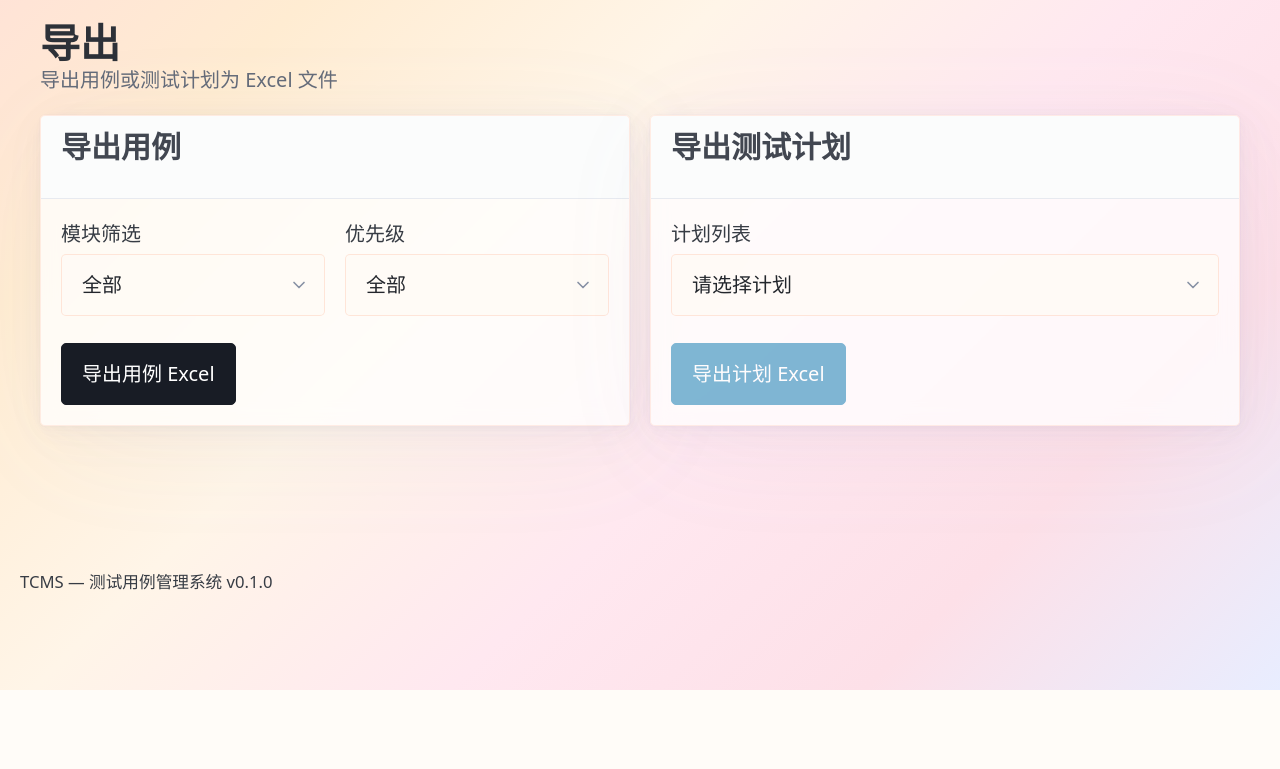
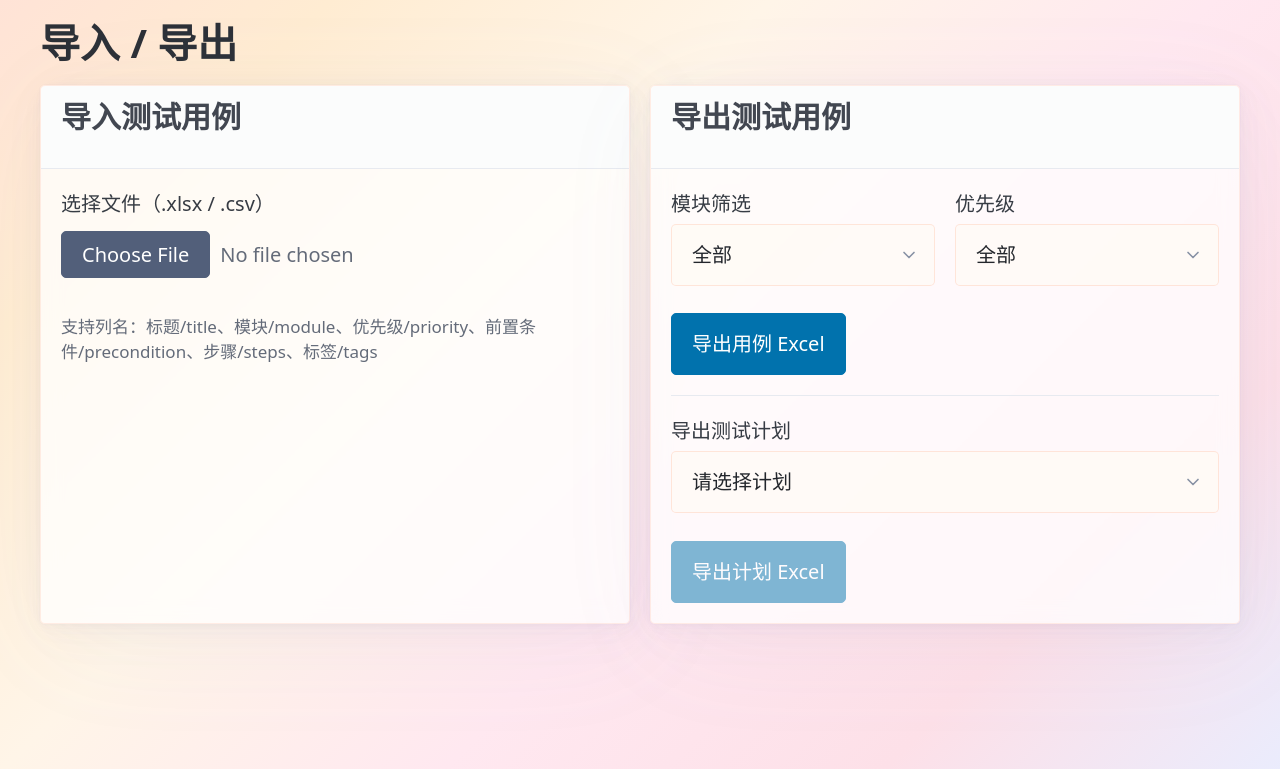
Before and after one commit to mia81213/ARC-TCMS, a FastAPI app: page /app/import-export in a window 1280 px wide. Shown: the part 110-879 px from the top of the page. Before the commit the page ends 800 px from the top, so only its background shows below. Run offline with FastAPI, Linux system fonts and the light colour scheme; data that the repository does not hold is empty.

Commit message:
导入导出页面：同时支持导入和导出功能

```diff
--- a/app/templates/pages/import_export/index.html
+++ b/app/templates/pages/import_export/index.html
@@ -1,17 +1,63 @@
 {% extends "base.html" %}
-{% block title %}导出 — 测试用例管理系统{% endblock %}
+{% block title %}导入导出 — TCMS{% endblock %}
 
 {% block content %}
-<div x-data="exportPage">
+<div x-data="importExport">
     <hgroup>
-        <h1>导出</h1>
-        <p>导出用例或测试计划为 Excel 文件</p>
+        <h1>导入 / 导出</h1>
     </hgroup>
 
     <div class="grid">
+        <!-- 导入用例 -->
+        <article>
+            <header><h3>导入测试用例</h3></header>
+            <label>
+                选择文件（.xlsx / .csv）
+                <input type="file" @change="handleFile($event)" accept=".xlsx,.xls,.csv">
+            </label>
+            <p style="color: var(--pico-muted-color); font-size: 0.85em;">
+                支持列名：标题/title、模块/module、优先级/priority、前置条件/precondition、步骤/steps、标签/tags
+            </p>
+
+            <!-- 预览 -->
+            <template x-if="preview && preview.valid_rows">
+                <div>
+                    <h4>预览（<span x-text="preview.valid_rows.length"></span> 条）</h4>
+                    <template x-if="preview.errors && preview.errors.length > 0">
+                        <div style="margin-bottom: 0.5rem;">
+                            <template x-for="err in preview.errors" :key="err.row + err.field">
+                                <p style="color: var(--pico-del-color); margin: 0; font-size: 0.85rem;">
+                                    ⚠ 第<span x-text="err.row"></span>行: <span x-text="err.message"></span>
+                                </p>
+                            </template>
+                        </div>
+                    </template>
+                    <div style="max-height: 300px; overflow-y: auto;">
+                        <table>
+                            <thead><tr><th>#</th><th>标题</th><th>模块</th><th>优先级</th></tr></thead>
+                            <tbody>
+                                <template x-for="(row, idx) in preview.valid_rows.slice(0, 20)" :key="idx">
+                                    <tr>
+                                        <td x-text="row._row || (idx + 1)"></td>
+                                        <td x-text="row.title"></td>
+                                        <td x-text="row.module"></td>
+                                        <td x-text="row.priority"></td>
+                                    </tr>
+                                </template>
+                            </tbody>
+                        </table>
+                    </div>
+                    <button @click="confirmImport()" class="contrast" style="margin-top: 1rem;" :disabled="importing">
+                        <span x-show="!importing">确认导入（<span x-text="preview.valid_rows.length"></span> 条）</span>
+                        <span x-show="importing">导入中...</span>
+                    </button>
+                </div>
+            </template>
+        </article>
+
         <!-- 导出用例 -->
         <article>
-            <header><h3>导出用例</h3></header>
+            <header><h3>导出测试用例</h3></header>
             <div class="grid">
                 <label>
                     模块筛选
@@ -33,14 +79,10 @@
                     </select>
                 </label>
             </div>
-            <button @click="exportCases()" class="contrast">导出用例 Excel</button>
-        </article>
-
-        <!-- 导出计划 -->
-        <article>
-            <header><h3>导出测试计划</h3></header>
+            <button @click="exportCases()">导出用例 Excel</button>
+            <hr>
             <label>
-                计划列表
+                导出测试计划
                 <select x-model="exportPlanId">
                     <option value="">请选择计划</option>
                     <template x-for="p in plans" :key="p.id">
@@ -57,12 +99,14 @@
 {% block scripts %}
 <script>
 document.addEventListener('alpine:init', () => {
-    Alpine.data('exportPage', () => ({
+    Alpine.data('importExport', () => ({
         modules: [],
         plans: [],
         exportModule: '',
         exportPriority: '',
         exportPlanId: '',
+        preview: null,
+        importing: false,
 
         async init() {
             try {
@@ -86,6 +130,34 @@ document.addEventListener('alpine:init', () => {
             if (!this.exportPlanId) { showToast('请选择计划', 'error'); return; }
             window.open('/api/export/test-plan/' + this.exportPlanId, '_blank');
         },
+
+        async handleFile(event) {
+            const file = event.target.files[0];
+            if (!file) return;
+            const formData = new FormData();
+            formData.append('file', file);
+            try {
+                const resp = await fetch('/api/import/preview', { method: 'POST', body: formData });
+                this.preview = await resp.json();
+            } catch (e) { showToast('文件解析失败', 'error'); }
+        },
+
+        async confirmImport() {
+            if (!this.preview?.valid_rows) return;
+            this.importing = true;
+            try {
+                const rows = this.preview.valid_rows.map(({_row, ...rest}) => rest);
+                const resp = await fetch('/api/import/confirm', {
+                    method: 'POST',
+                    headers: { 'Content-Type': 'application/json' },
+                    body: JSON.stringify({ rows }),
+                });
+                const result = await resp.json();
+                showToast(result.message, 'success');
+                this.preview = null;
+            } catch (e) { showToast('导入失败', 'error'); }
+            finally { this.importing = false; }
+        },
     }));
 });
 </script>
```
